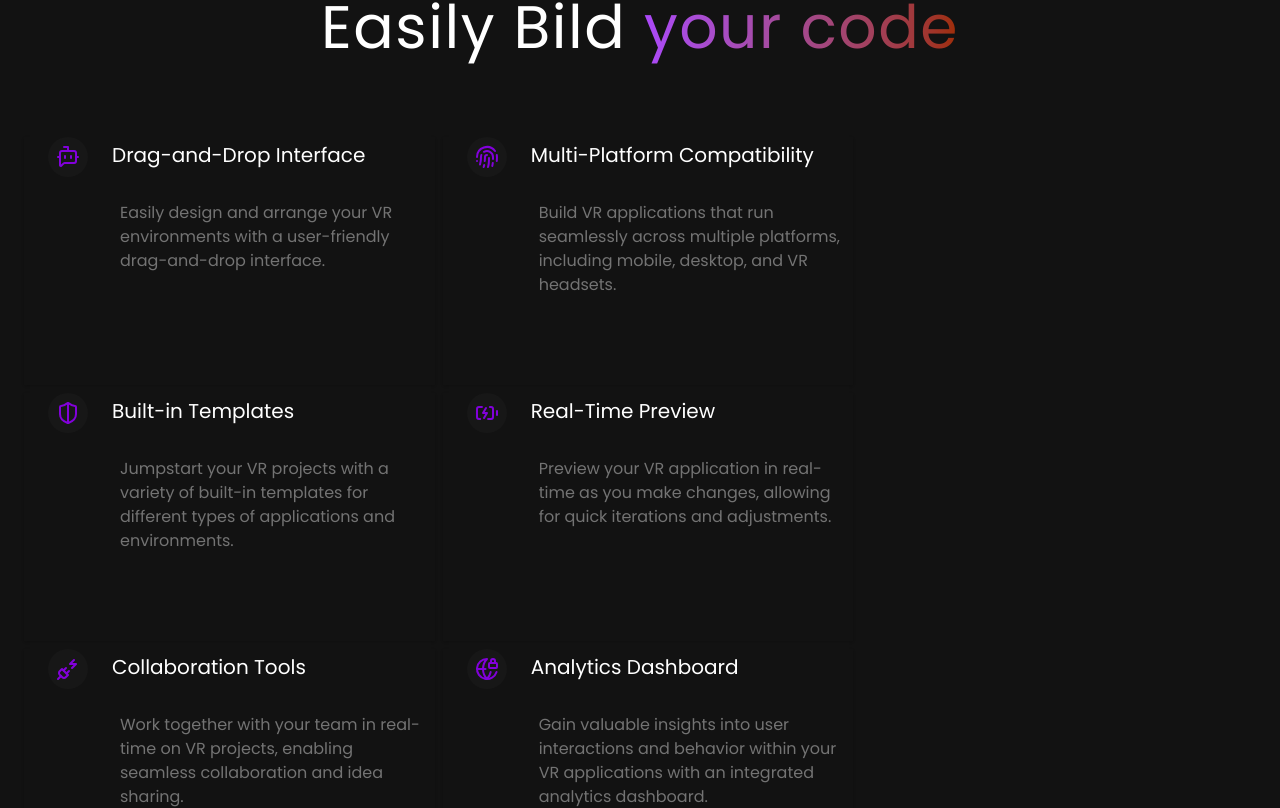
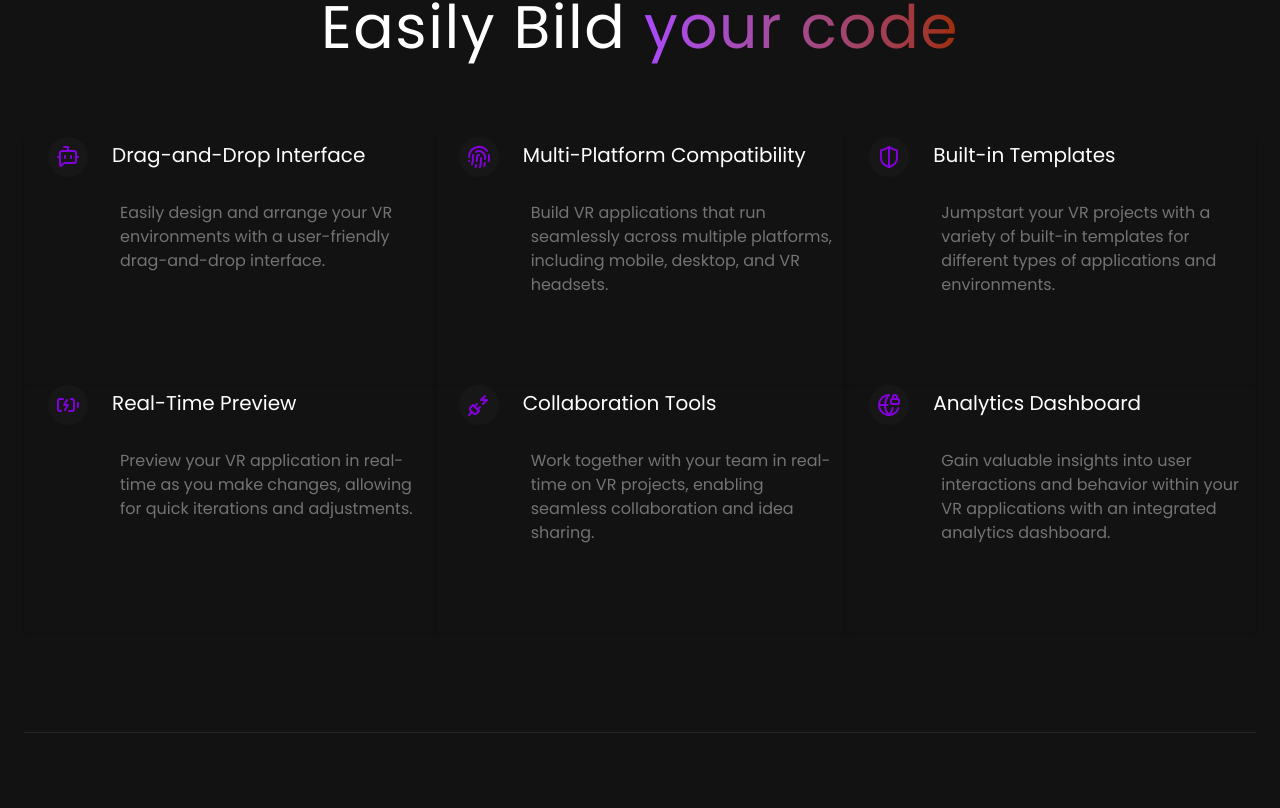
Before and after one commit to Ishrz/ZetaVR, a React (Vite) app: page / in a window 1280 px wide. Shown: the part 894-1702 px from the top of the page. Built offline with nearby package versions, Linux system fonts and the light colour scheme.

Commit message:
padding fix

```diff
--- a/src/components/FeatureSection.jsx
+++ b/src/components/FeatureSection.jsx
@@ -14,9 +14,9 @@ const FeatureSection = () => {
                 </span>
             </h2>
         </div>
-        <div className="flex flex-wrap gap-2 mt-10 lg:mt-20  ">
+        <div className="flex flex-wrap mt-10 lg:mt-20  ">
             {features.map( (item,index)=>(
-                <div key={index} className="w-full  lg:w-1/3 hover:shadow-purple-500 shadow-sm  ">
+                <div key={index} className="w-full sm:w-1/2 lg:w-1/3 hover:shadow-purple-500 shadow-sm  ">
                     <div className="flex">
                         <div className="flex mx-6 h-10 w-10 p-2 bg-neutral-900 text-purple-700  justify-center items-center rounded-full">
                             {item.icon}
```
